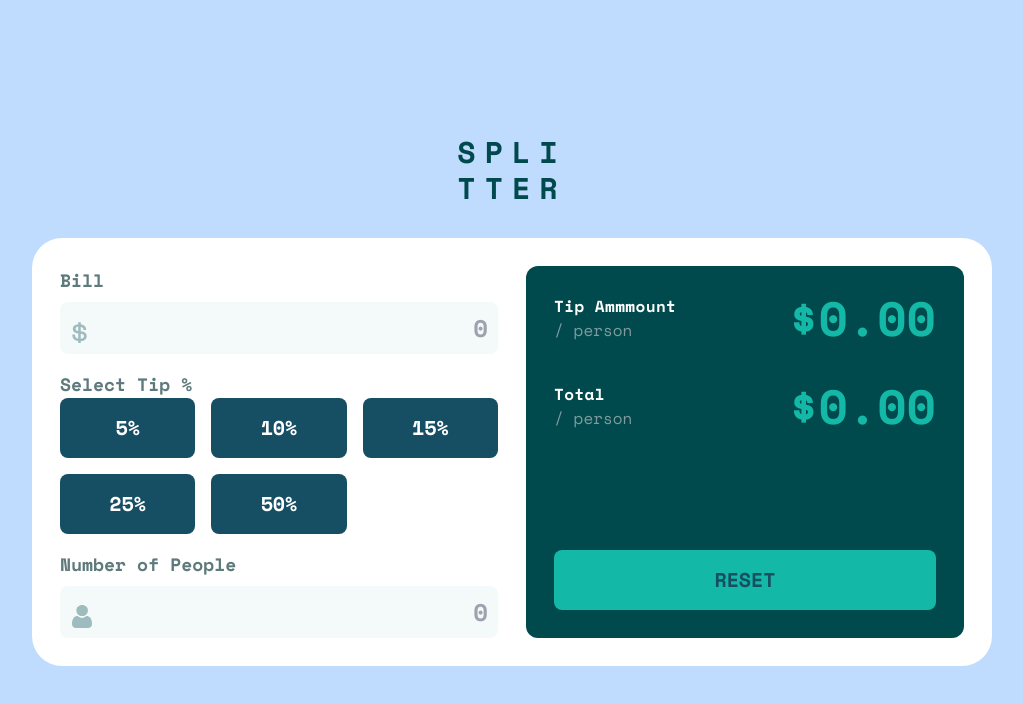
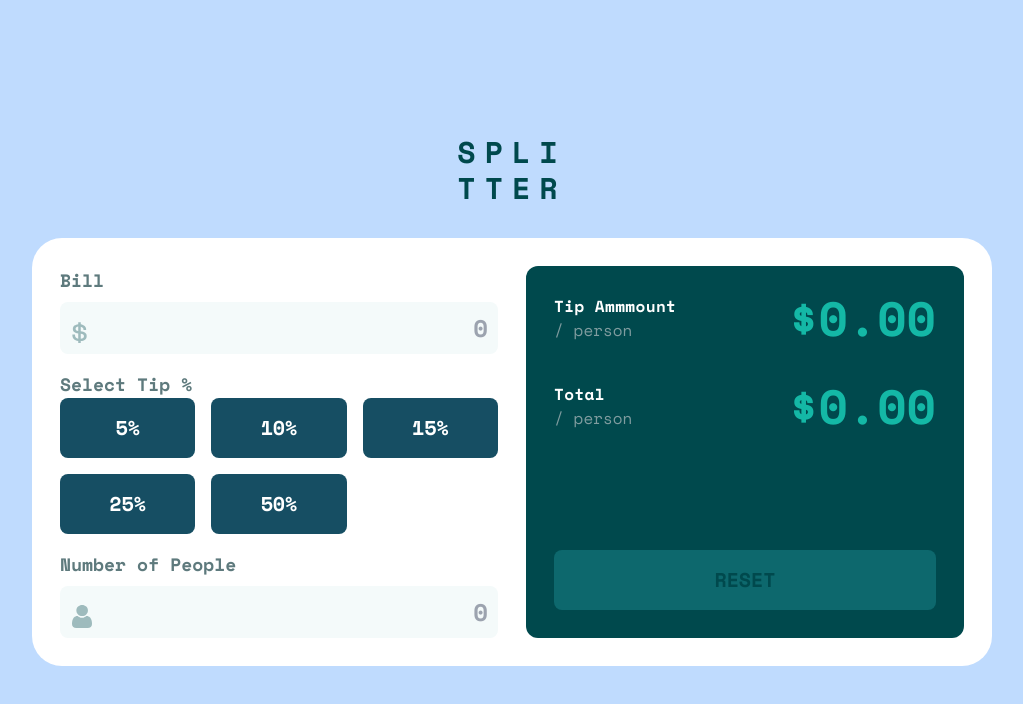
Before and after one commit to LugpDev2022/splitter, a Next.js app: page / in a window 1280 px wide. Shown: the top 704 px of the page, without its empty margins (128-1151 px from the left). Built offline with nearby package versions, Linux system fonts and the light colour scheme.

Commit message:
Add disabled styles to the buttons

```diff
--- a/app/components/buttons/Button.tsx
+++ b/app/components/buttons/Button.tsx
@@ -2,23 +2,34 @@ interface ButtonProps {
   children: React.ReactNode;
   active?: boolean;
   className?: string;
+  disabled?: boolean;
 }
 
-const Button: React.FC<ButtonProps> = ({ children, active, className }) => {
+const Button: React.FC<ButtonProps> = ({
+  children,
+  active,
+  className,
+  disabled,
+}) => {
   return (
     <button
+      disabled={disabled}
       className={`
+    ${active ? 'bg-teal-500' : 'bg-cyan-900'}
+    ${active ? 'text-cyan-900' : ' text-white'}
+    ${className}
+    disabled:bg-[#0d686d]
+    disabled:hover:bg-[#0d686d]
+    disabled:hover:text-[#00494d]
+    disabled:text-[#00494d]
+    duration-300
+    font-bold
+    hover:bg-teal-200
+    hover:text-cyan-900
     p-4
     rounded-lg
-    font-bold
     text-xl
-    ${active ? 'bg-teal-500' : 'bg-cyan-900'}
-    ${active ? 'text-cyan-900' : ' text-white'}
-    hover:bg-teal-200
-    hover:text-cyan-900
     transition
-    duration-300
-    ${className}
   `}
     >
       {children}
--- a/app/page.tsx
+++ b/app/page.tsx
@@ -70,7 +70,7 @@ const page = () => {
             <AmmountSpan ammount={0.0}>Tip Ammmount</AmmountSpan>
             <AmmountSpan ammount={0.0}>Total</AmmountSpan>
           </div>
-          <Button active className='w-full'>
+          <Button active className='w-full' disabled>
             RESET
           </Button>
         </div>
```
